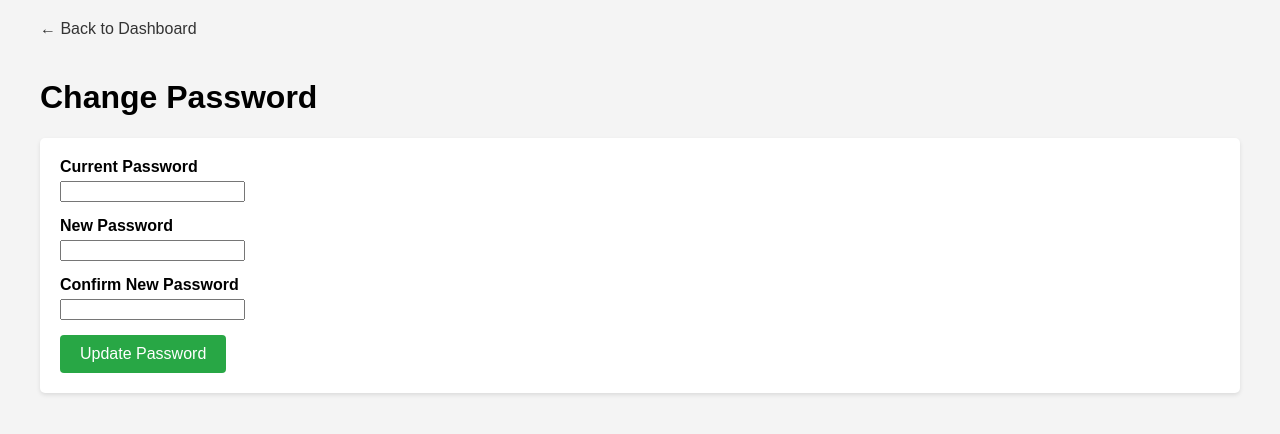
After one commit to higokul99/gokuljayakumar-portfolio, a PHP site: page /admin/change_password.php in a window 1280 px wide. The commit adds this page. Shown: the top 434 px of the page. Run offline with PHP 8.4, Linux system fonts and the light colour scheme; the visitor is signed in with stand-in values (Sample User, id 1); some libraries are stand-ins or nearby versions.

Commit message:
Add password management features
- Implemented 'Change Password' functionality within the admin dashboard.
- Added `reset_password.php` script for emergency password reset to default credentials.
- Updated `README.md` with security instructions for password management.

```diff
--- /dev/null
+++ b/admin/change_password.php
@@ -0,0 +1,87 @@
+<?php
+require_once '../functions.php';
+check_login();
+
+$message = "";
+$error = "";
+
+if ($_SERVER["REQUEST_METHOD"] == "POST") {
+    $current_password = $_POST['current_password'];
+    $new_password = $_POST['new_password'];
+    $confirm_password = $_POST['confirm_password'];
+    $user_id = $_SESSION['user_id'];
+
+    if ($new_password !== $confirm_password) {
+        $error = "New passwords do not match.";
+    } else {
+        // Verify current password
+        $stmt = $conn->prepare("SELECT password FROM users WHERE id = ?");
+        $stmt->bind_param("i", $user_id);
+        $stmt->execute();
+        $result = $stmt->get_result();
+
+        if ($result->num_rows === 1) {
+            $row = $result->fetch_assoc();
+            if (password_verify($current_password, $row['password'])) {
+                // Update password
+                $hashed_password = password_hash($new_password, PASSWORD_DEFAULT);
+                $update_stmt = $conn->prepare("UPDATE users SET password = ? WHERE id = ?");
+                $update_stmt->bind_param("si", $hashed_password, $user_id);
+
+                if ($update_stmt->execute()) {
+                    $message = "Password updated successfully!";
+                } else {
+                    $error = "Error updating password.";
+                }
+            } else {
+                $error = "Incorrect current password.";
+            }
+        } else {
+            $error = "User not found.";
+        }
+    }
+}
+?>
+<!DOCTYPE html>
+<html lang="en">
+<head>
+    <meta charset="UTF-8">
+    <meta name="viewport" content="width=device-width, initial-scale=1.0">
+    <title>Change Password</title>
+    <link rel="stylesheet" href="admin_style.css">
+</head>
+<body>
+    <div class="admin-container">
+        <a href="index.php" class="nav-back">&larr; Back to Dashboard</a>
+        <h1>Change Password</h1>
+
+        <?php if ($message): ?>
+            <div style="background-color: #d4edda; color: #155724; padding: 10px; margin-bottom: 20px; border-radius: 4px;">
+                <?php echo $message; ?>
+            </div>
+        <?php endif; ?>
+
+        <?php if ($error): ?>
+            <div style="background-color: #f8d7da; color: #721c24; padding: 10px; margin-bottom: 20px; border-radius: 4px;">
+                <?php echo $error; ?>
+            </div>
+        <?php endif; ?>
+
+        <form method="POST">
+            <div class="form-group">
+                <label>Current Password</label>
+                <input type="password" name="current_password" required>
+            </div>
+            <div class="form-group">
+                <label>New Password</label>
+                <input type="password" name="new_password" required>
+            </div>
+            <div class="form-group">
+                <label>Confirm New Password</label>
+                <input type="password" name="confirm_password" required>
+            </div>
+            <button type="submit">Update Password</button>
+        </form>
+    </div>
+</body>
+</html>
--- a/admin/index.php
+++ b/admin/index.php
@@ -16,6 +16,7 @@ check_login();
             <h1>Dashboard</h1>
             <div class="user-info">
                 Welcome, <?php echo htmlspecialchars($_SESSION['username']); ?> |
+                <a href="change_password.php">Change Password</a> |
                 <a href="logout.php">Logout</a>
             </div>
         </header>
```
Also changed, not shown: reset_password.php (added, +21 -0 lines), README.md.
